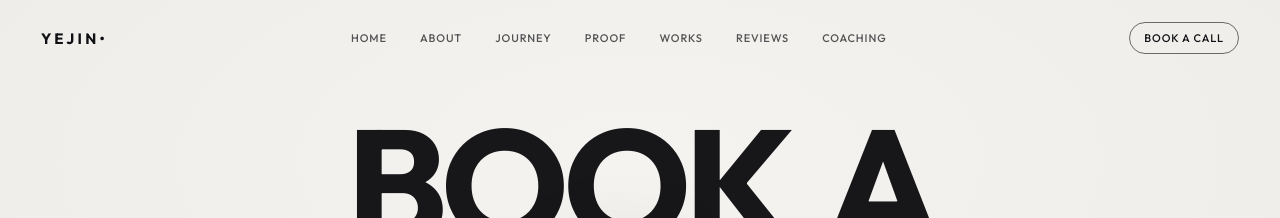
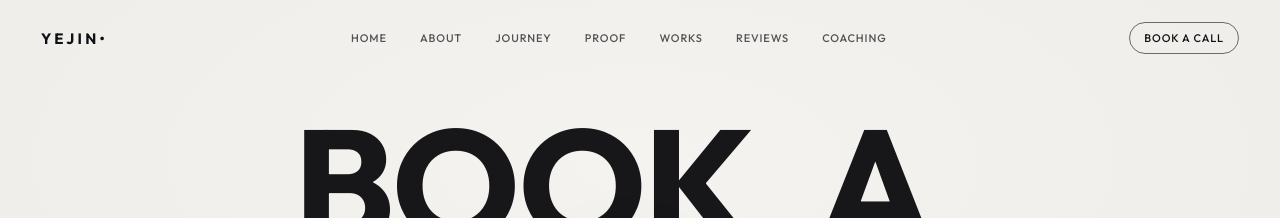
Before and after one commit to joeleugenelee-spec/portfolio, a plain HTML site: page index.html in a window 1280 px wide. Shown: the top 218 px of the page. Drawn offline with nearby package versions, Linux system fonts and the light colour scheme; no server answers.

Commit message:
Hero: full head in the cutout, headline lines aligned
Co-Authored-By: Claude Fable 5.2 <noreply@anthropic.com>
Claude-Session: https://claude.ai/code/session_01HHCRrWXM9DUkcCRJsxLhcr

```diff
--- a/index.html
+++ b/index.html
@@ -49,7 +49,8 @@ img,video,canvas{display:block}
 .hero-type{position:absolute;left:0;right:0;top:15vh;text-align:center;font-weight:700;font-size:clamp(54px,12.4vw,250px);line-height:.8;letter-spacing:-.045em;white-space:nowrap;will-change:transform}
 .hero-type span{display:block}
 .hero-type a{display:block;cursor:pointer}
-.hero-type .l1{word-spacing:.14em}.hero-type .l2{word-spacing:.82em;position:relative;left:-2.2vw}
+.hero-type .l1,.hero-type .l2{position:relative;left:-2.2vw}
+.hero-type .l1{word-spacing:.3em;letter-spacing:-.02em}.hero-type .l2{word-spacing:.82em}
 @media (hover:hover) and (pointer:fine){.hero-type a .l1{transition:letter-spacing .5s var(--ease)}.hero-type a:hover .l1{letter-spacing:-.03em}}
 .hero-type .l2{background:linear-gradient(180deg,#77777a 5%,rgba(150,150,152,.25) 75%,rgba(150,150,152,0) 100%);-webkit-background-clip:text;background-clip:text;color:transparent}
 .hero-me{position:absolute;left:50%;bottom:-2vh;height:min(76vh,calc(100vh - 16vw));height:min(76svh,calc(100svh - 16vw));min-height:320px;width:auto;max-width:none;transform:translateX(-40%);will-change:transform;
@@ -296,7 +297,7 @@ img,video,canvas{display:block}
 <!-- ============================== HERO -->
 <section id="hero">
   <h1 class="hero-type caps"><a data-book href="#talk" aria-label="Book a call now"><span class="l1">Book a</span><span class="l2">Call now</span></a></h1>
-  <img class="hero-me" src="img/me-car.png" alt="Yejin Lee in a leather jacket, leaning on a Mustang" width="1898" height="2024">
+  <img class="hero-me" src="img/me-car.png?v=2" alt="Yejin Lee in a leather jacket, leaning on a Mustang" width="1898" height="2128">
   <div class="hero-fade"></div>
   <div class="hero-l caps">(Scroll)&nbsp;&nbsp; Yejin Lee, 2026</div>
   <div class="hero-r caps"><span>Exited an app at 17. $90,000 in three months on TikTok Live. Founder of 1971, ranked #1 globally.</span>
```
Also changed, not shown: img/me-car.png.
